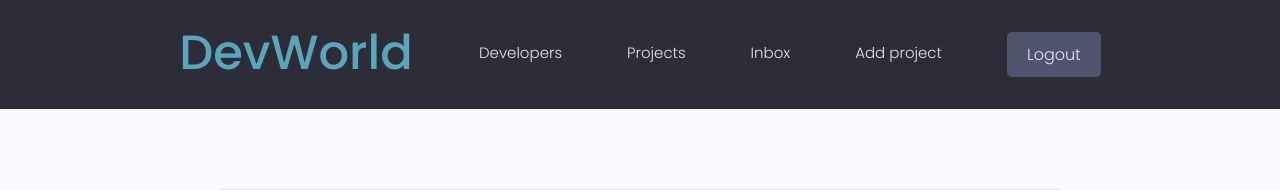
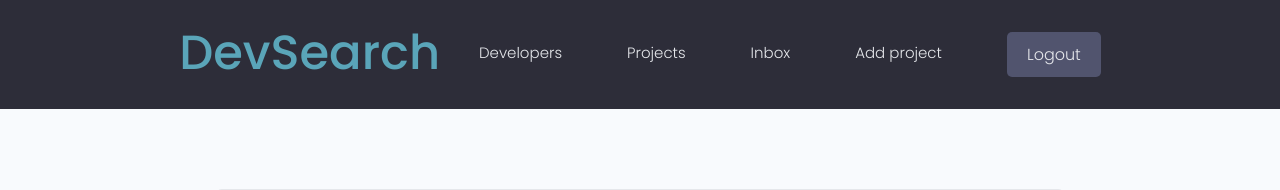
Before and after one commit to code10100-star/code10100-star.github.io, a Django app: page /projects/create-project/ in a window 1280 px wide. Shown: the top 190 px of the page. Run offline with Django 3.2, Linux system fonts and the light colour scheme; a user stored in the database is signed in; data comes from the database, SQL or seed files in the repository; some libraries are stand-ins or nearby versions.

Commit message:
new changes

```diff
--- a/django/devsearch/templates/navbar.html
+++ b/django/devsearch/templates/navbar.html
@@ -4,7 +4,7 @@
     <div class="container container--narrow">
       <a href="{% url 'profiles' %}" class="header__logo">
         <!-- <img src="{% static 'images/logo.svg' %}" alt="DevSearch Logo" /> -->
-        <h1>DevWorld</h1>
+        <h1>DevSearch</h1>
       </a>
       <nav class="header__nav">
         <input type="checkbox" id="responsive-menu" />
```
